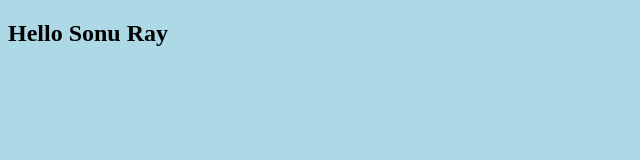
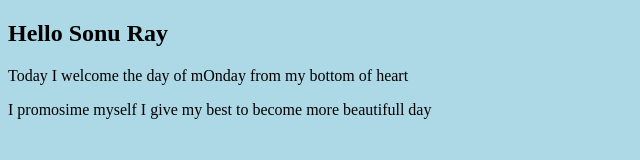
Before and after one commit to Sonuray9354/hello-monday, a plain HTML site: page index.html in a window 1280 px wide. Shown: the whole page, without its empty margins (0-640 px from the left). Drawn offline with Linux system fonts and the light colour scheme.

Commit message:
Updated index.html with a new line

```diff
--- a/index.html
+++ b/index.html
@@ -7,5 +7,7 @@
   </head>
   <body>
 <h2>Hello Sonu Ray</h2>
+<p>Today I welcome the day of mOnday from my bottom of heart </p>
+<p>I promosime myself I give my best to become more beautifull day</p>
   </body>
 </html>
```
